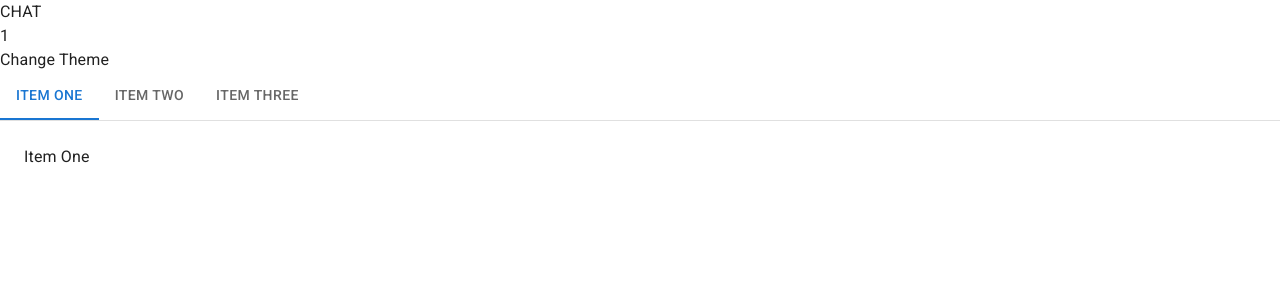
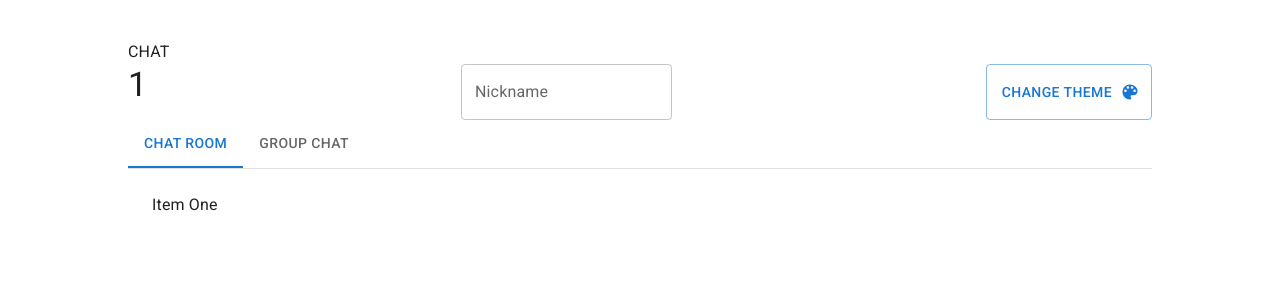
Before and after one commit to thanadolps/netwerk-chat, a Next.js app in the folder frontend/: page /1 in a window 1280 px wide. Shown: the top 300 px of the page. Built offline with nearby package versions, Linux system fonts and the light colour scheme.

Commit message:
Edit main page

```diff
--- a/frontend/src/components/ChatListPanel.tsx
+++ b/frontend/src/components/ChatListPanel.tsx
@@ -52,9 +52,8 @@ export default function BasicTabs() {
           onChange={handleChange}
           aria-label="basic tabs example"
         >
-          <Tab label="Item One" {...a11yProps(0)} />
-          <Tab label="Item Two" {...a11yProps(1)} />
-          <Tab label="Item Three" {...a11yProps(2)} />
+          <Tab label="Chat Room" {...a11yProps(0)} />
+          <Tab label="Group Chat" {...a11yProps(1)} />
         </Tabs>
       </Box>
       <TabPanel value={value} index={0}>
@@ -63,9 +62,6 @@ export default function BasicTabs() {
       <TabPanel value={value} index={1}>
         Item Two
       </TabPanel>
-      <TabPanel value={value} index={2}>
-        Item Three
-      </TabPanel>
     </Box>
   );
 }
--- a/frontend/src/pages/[username]/index.tsx
+++ b/frontend/src/pages/[username]/index.tsx
@@ -1,16 +1,35 @@
-import ChatListPanel from "@/components/ChatListPanel";
-import { NextPage } from "next";
 import { useRouter } from "next/router";
 
-const MainPage: NextPage = (props) => {
+import { Button, TextField } from "@mui/material";
+import Typography from "@mui/material/Typography";
+import ColorLensIcon from "@mui/icons-material/ColorLens";
+
+import ChatListPanel from "@/components/ChatListPanel";
+
+type MainPageProps = {
+  cycleTheme: any;
+};
+
+const MainPage: Function = (props: MainPageProps) => {
   const router = useRouter();
   const { username } = router.query;
 
   return (
-    <div>
+    <div className="my-10 mx-auto w-[80vw]">
       <h1>CHAT</h1>
-      <h2>{username}</h2>
-      <button onClick={props.cycleTheme}>Change Theme</button>
+
+      <div className="flex justify-between">
+        <Typography variant="h4">{username}</Typography>
+        <TextField id="outlined-basic" label="Nickname" variant="outlined" />
+        <Button
+          variant="outlined"
+          onClick={props.cycleTheme}
+          endIcon={<ColorLensIcon />}
+        >
+          Change Theme
+        </Button>
+      </div>
+
       <ChatListPanel></ChatListPanel>
     </div>
   );
--- a/frontend/src/pages/_app.tsx
+++ b/frontend/src/pages/_app.tsx
@@ -11,15 +11,15 @@ import { ThemeProvider, createTheme } from "@mui/material/styles";
 import CssBaseline from "@mui/material/CssBaseline";
 import { useState } from "react";
 
+const whiteTheme = createTheme({
+  palette: {
+    mode: "light",
+  },
+});
+
 const darkTheme = createTheme({
   palette: {
     mode: "dark",
-  },
-});
-
-const whiteTheme = createTheme({
-  palette: {
-    mode: "light",
   },
 });
 
```
